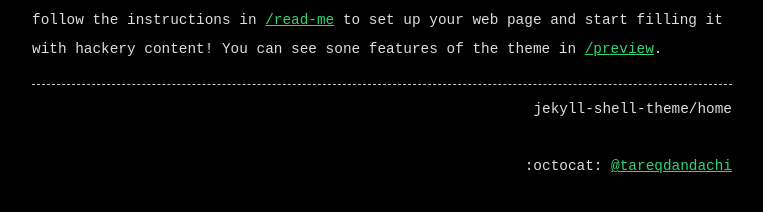
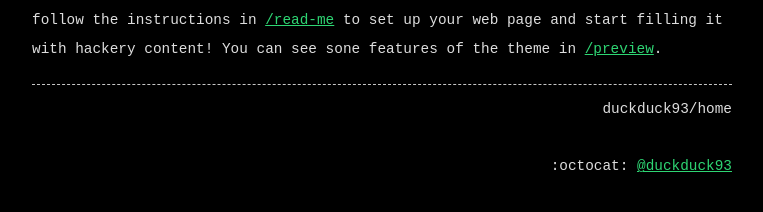
Before and after one commit to duckduck93/duckduck93.github.io, a Jekyll site: the page built from index.md, in a window 1280 px wide. Shown: the part 497-709 px from the top of the page, without its empty margins (258-1021 px from the left). Built offline with Jekyll 4.4.1, drawn with Linux system fonts in a browser that asks for light colours.

Commit message:
config.yml mod

```diff
--- a/_config.yml
+++ b/_config.yml
@@ -1,8 +1,8 @@
-title: "jekyll-shell-theme"
+title: "duckduck93"
 tagline: "A jekyll theme that looks like a shell/terminal"
 description: "This is a preview of jekyll-shell-theme."
-github_username: tareqdandachi
-baseurl: "/jekyll-shell-theme"
+github_username: duckduck93
+baseurl: "/"
 url: "https://duckduck93.github.io"
 
 plugins:
```
